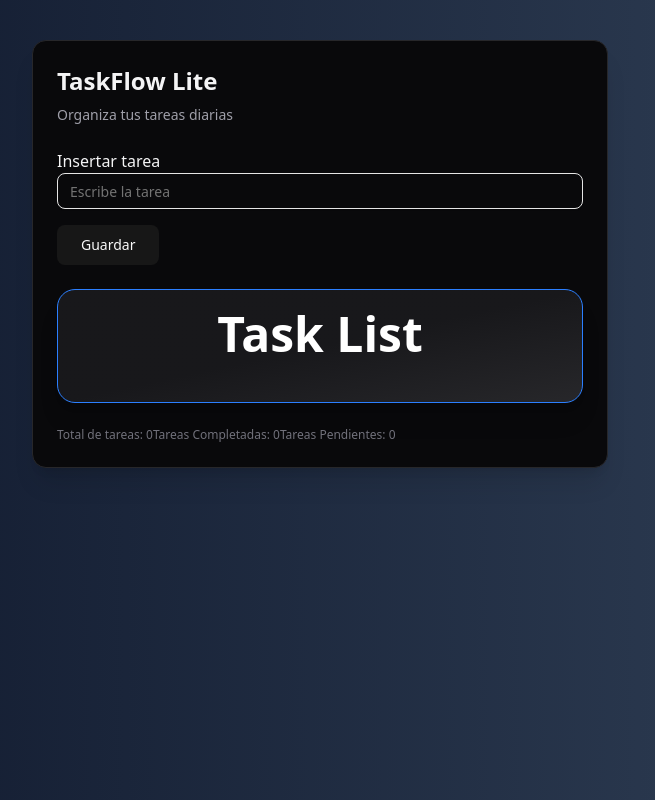
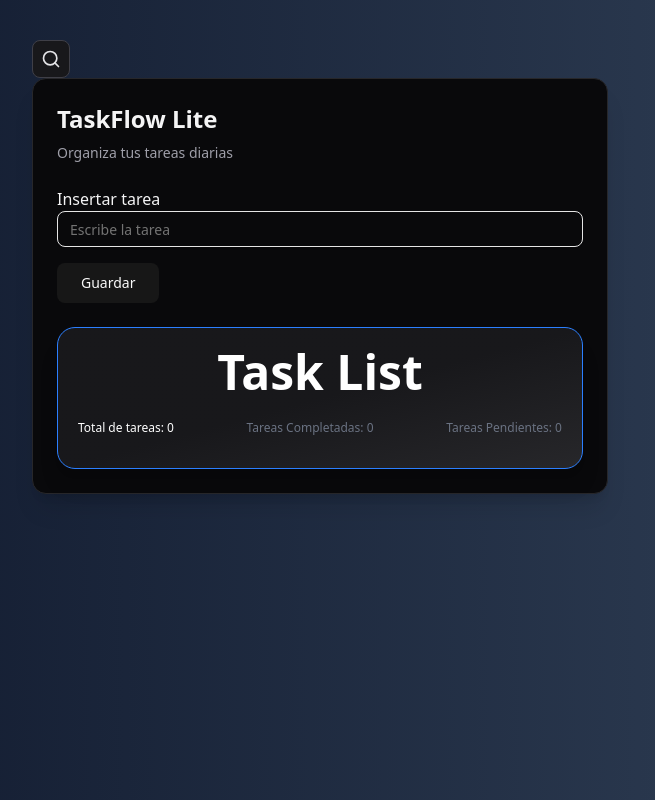
Before and after one commit to svcTheDev/TaskFlow, a React (Vite) app: page / in a window 1280 px wide. Shown: the whole page, without its empty margins (320-975 px from the left). Built offline with nearby package versions, Linux system fonts and the light colour scheme.

Commit message:
feat: add debounce search bar

```diff
--- a/src/components/task/TaskForm.tsx
+++ b/src/components/task/TaskForm.tsx
@@ -1,4 +1,4 @@
-import React, { useEffect, useState } from "react";
+import { useState } from "react";
 import { Input } from "@/components/ui/input";
 import { Button } from "../ui/button";
 import TaskList from "./TaskList";
@@ -6,12 +6,7 @@ import { useTasksContext } from "@/hooks/TasksContext";
 
 export default function TaskForm() {
   const [inputValue, setInputValue] = useState("");
-  const { state, handleSubmit } = useTasksContext();
-
-
-  useEffect(() => {
-    localStorage.setItem("tasks-state", JSON.stringify(state));
-  }, [state]);
+  const { handleSubmit } = useTasksContext();
 
   return (
     <>
--- a/src/components/task/TaskList.tsx
+++ b/src/components/task/TaskList.tsx
@@ -3,25 +3,61 @@ import TaskEdit from "./TaskEdit";
 import TaskItem from "./TaskItem";
 
 export default function TaskList() {
-  const { state } = useTasksContext();
+  const { state, handleFilterView} = useTasksContext();
+
+  const {tasks, search_query: search} = state;
+
+    const filter_class = (() => {
+      switch (state.filter_view) {
+        case "pending":
+          return "pending";
+        case "completed":
+          return "completed";
+        case "all":
+        default:
+          return "all";
+      }
+    })();
 
   const visibleTasks = (() => {
     switch (state.filter_view) {
       case "pending":
-        return state.tasks.filter((task) => !task.completed);
+        return tasks.filter((task) => !task.completed);
       case "completed":
-        return state.tasks.filter((task) => task.completed);
+        return tasks.filter((task) => task.completed);
       case "all":
       default:
-        return state.tasks;
+        return tasks;
     }
   })();
+
+  const baseTasks = search ? tasks.filter((task) => task.task.includes(search)) : visibleTasks
+
   return (
     <section className="mx-auto w-full max-w-2xl rounded-2xl border border-blue-500 bg-linear-to-br from-zinc-900 via-zinc-900 to-zinc-800 p-5 text-white shadow-xl">
       <h2 className="mb-6 text-center text-5xl font-bold">Task List</h2>
+         <div className="flex items-center justify-between text-xs text-zinc-500 mb-3">
+           <a
+              className={`cursor-pointer ${filter_class === "all" ? "text-white" : "text-gray-500" }`}
+              onClick={() => handleFilterView("all")}>
+                Total de tareas: {state.tasks.length}
+              </a>
+              <a
+                className={`cursor-pointer ${filter_class === "completed" ? "text-white" : "text-gray-500" }`}
+                onClick={() => handleFilterView("completed")}
+              >
+                Tareas Completadas: {state.completed}
+              </a>
+              <a
+                className={`cursor-pointer ${filter_class === "pending" ? "text-white" : "text-gray-500" }`}
+                onClick={() => handleFilterView("pending")}
+              >
+                Tareas Pendientes: {state.pending}
+              </a>
+         </div>
 
       <ul className="space-y-3">
-        {visibleTasks.map((item) => (
+        {baseTasks.map((item) => (
           <li
             key={item.id}
             className="flex items-center justify-between rounded-md border border-zinc-300/70 px-3 py-2"
--- a/src/hooks/useTasks.ts
+++ b/src/hooks/useTasks.ts
@@ -41,6 +41,10 @@ export default function useTasks() {
     dispatcher({ type: "FILTER_VIEW", payload: view });
   };
 
+  const handleQuerySearch = (query : string) => {
+    dispatcher({ type: "SET_SEARCH", payload: query });
+  }
+
   return {
     // Properties
     state,
@@ -55,5 +59,6 @@ export default function useTasks() {
     onSaveEdit,
     onCancelEdit,
     handleFilterView,
+    handleQuerySearch
   };
 }
--- a/src/layouts/MainLayout.tsx
+++ b/src/layouts/MainLayout.tsx
@@ -1,4 +1,4 @@
-import React from "react";
+import React, { useEffect, useState } from "react";
 import TaskForm from "../components/task/TaskForm";
 import {
   Card,
@@ -6,17 +6,61 @@ import {
   CardTitle,
   CardDescription,
   CardContent,
-  CardFooter,
 } from "@/components/ui/card";
 import { useTasksContext } from "@/hooks/TasksContext";
+import { Search, X } from "lucide-react";
 
 export default function MainLayout() {
-  const { state, handleFilterView } = useTasksContext();
+  const { state, handleQuerySearch } = useTasksContext();
+  const [showSearch, setShowSearch] = useState(false);
+  const [query, setQuery] = useState("");
 
+  useEffect(() => {
+    const timeoutID = setTimeout(() => {
+      handleQuerySearch(query);
+    }, 200);
+
+    return () => {
+      clearTimeout(timeoutID);
+    };
+  }, [query, handleQuerySearch]);
+
+  useEffect(() => {
+    localStorage.setItem("tasks-state", JSON.stringify(state));
+  }, [state]);
 
   return (
     <div className="min-h-screen bg-linear-to-r from-slate-900 to-slate-700 px-4 py-10 ">
       <div className="mx-auto w-full max-w-xl">
+        <div className="relative flex items-center gap-2">
+          <button
+            type="button"
+            onClick={() => setShowSearch((prev) => !prev)}
+            className="cursor-pointer rounded-md border border-zinc-700 bg-zinc-900 p-2 text-zinc-200 transition hover:bg-zinc-800"
+            aria-label="Toggle search"
+          >
+            {showSearch ? (
+              <X className="h-5 w-5" />
+            ) : (
+              <Search className="h-5 w-5" />
+            )}
+          </button>
+
+          <div
+            className={` overflow-hidden transition-all duration-300 ${
+              showSearch ? "w-64 opacity-100" : "w-0 opacity-0"
+            }`}
+          >
+            <input
+              type="text"
+              value={query}
+              onChange={(e) => setQuery(e.target.value)}
+              placeholder="Buscar Tarea..."
+              className="w-full rounded-md border border-zinc-700 bg-zinc-900 px-3 py-2 text-sm text-zinc-100 outline-none placeholder:text-zinc-500 focus:border-blue-500"
+            />
+          </div>
+        </div>
+
         <Card className="border-zinc-800 bg-zinc-950 text-zinc-100 shadow-xl">
           <CardHeader>
             <CardTitle className="text-2xl font-semibold">
@@ -28,15 +72,8 @@ export default function MainLayout() {
           </CardHeader>
 
           <CardContent className="space-y-6">
-              <TaskForm />
+            <TaskForm />
           </CardContent>
-
-          <CardFooter className="text-xs text-zinc-500">
-
-            <a className="cursor-pointer" onClick={() => handleFilterView('all')}>Total de tareas: {state.tasks.length}</a>
-            <a className="cursor-pointer" onClick={() => handleFilterView('completed')}>Tareas Completadas: {state.completed}</a>
-            <a className="cursor-pointer" onClick={() => handleFilterView('pending')}>Tareas Pendientes: {state.pending}</a>
-          </CardFooter>
         </Card>
       </div>
     </div>
--- a/src/state/taskReducer.ts
+++ b/src/state/taskReducer.ts
@@ -10,6 +10,7 @@ interface TaskState {
   completed: number;
   pending: number;
   filter_view: string;
+  search_query: string;
 }
 
 export type taskAction =
@@ -20,6 +21,7 @@ export type taskAction =
   | { type: "SAVE_EDIT"; payload: { item: string; id: number } }
   | { type: "CANCEL_EDIT"; payload: null }
   | { type: "FILTER_VIEW"; payload: "all" | "pending" | "completed" }
+  | { type: "SET_SEARCH"; payload: string };
 
 export const getInitialStateTask = () => {
   const localStorageState = localStorage.getItem("tasks-state");
@@ -29,7 +31,8 @@ export const getInitialStateTask = () => {
       editingTaskId: null,
       completed: 0,
       pending: 0,
-      filter_view: 'all',
+      filter_view: "all",
+      search_query: "",
     };
   } else {
     return JSON.parse(localStorageState);
@@ -48,7 +51,8 @@ export const taskReducer = (state: TaskState, action: taskAction) => {
       return {
         ...state,
         tasks: [...state.tasks, newTask],
-        pending: [...state.tasks, newTask].filter((task) => !task.completed).length,
+        pending: [...state.tasks, newTask].filter((task) => !task.completed)
+          .length,
       };
     }
     case "TOGGLE_TASK": {
@@ -118,6 +122,12 @@ export const taskReducer = (state: TaskState, action: taskAction) => {
         filter_view: action.payload,
       };
     }
+    case "SET_SEARCH": {
+      return {
+        ...state,
+        search_query: action.payload,
+      };
+    }
 
     default:
       return state;
```
